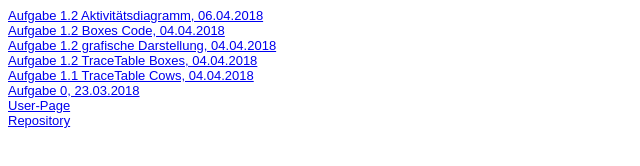
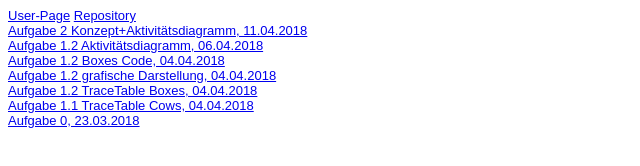
Before and after one commit to kempfsas/kempfsas.github.io, a plain HTML site: page Steckbrief/steckbrief.htm in a window 1280 px wide. Shown: the whole page, without its empty margins (0-640 px from the left). Drawn offline with Linux system fonts and the light colour scheme.

Commit message:
Steckbrief aktualisiert

```diff
--- a/Steckbrief/steckbrief.htm
+++ b/Steckbrief/steckbrief.htm
@@ -12,14 +12,16 @@ body {
 </style>
 </head>
 <body>
-	<a href="https://kempfsas.github.io/EIA2/Aufgabe1/Aufgabe2.jpg" target="_blank">Aufgabe 1.2 Aktivitätsdiagramm, 06.04.2018</a><br>
+	<a href="https://kempfsas.github.io" target="_blank">User-Page</a>
+	<a href="https://github.com/kempfsas" target="_blank">Repository</a><br>
+
+	<a href="https://kempfsas.github.io/EIA2/Aufgabe2/KonzeptAufgabe2.pdf" target="_blank">Aufgabe 2 Konzept+Aktivitätsdiagramm, 11.04.2018</a><br>
+	<a href="https://kempfsas.github.io/EIA2/Aufgabe1/Aufgabe2neu.jpg" target="_blank">Aufgabe 1.2 Aktivitätsdiagramm, 06.04.2018</a><br>
 	<a href="https://kempfsas.github.io/EIA2/Aufgabe1/Boxes.html" target="_blank">Aufgabe 1.2 Boxes Code, 04.04.2018</a><br>
 	<a href="https://kempfsas.github.io/EIA2/Aufgabe1/Aufgabe1.2Bild.jpg" target="_blank">Aufgabe 1.2 grafische Darstellung, 04.04.2018</a><br>
 	<a href="https://kempfsas.github.io/EIA2/Aufgabe1/BOXES.pdf" target="_blank">Aufgabe 1.2 TraceTable Boxes, 04.04.2018</a><br>
 	<a href="https://kempfsas.github.io/EIA2/Aufgabe1/COWS.pdf" target="_blank">Aufgabe 1.1 TraceTable Cows, 04.04.2018</a><br>
 	<a href="https://kempfsas.github.io/EIA2/Aufgabe0/Aufgabe0.html" target="_blank">Aufgabe 0, 23.03.2018</a><br>
-	<a href="https://kempfsas.github.io" target="_blank">User-Page</a><br>
-	<a href="https://github.com/kempfsas" target="_blank">Repository</a>
 	<!-- Hier die Links zu den gelösten Aufgaben einstellen, aktuelle oben, alte stehen lassen! Format: Aufgabenbezeichnung, Datum -->
 </body>
 </html>
```
